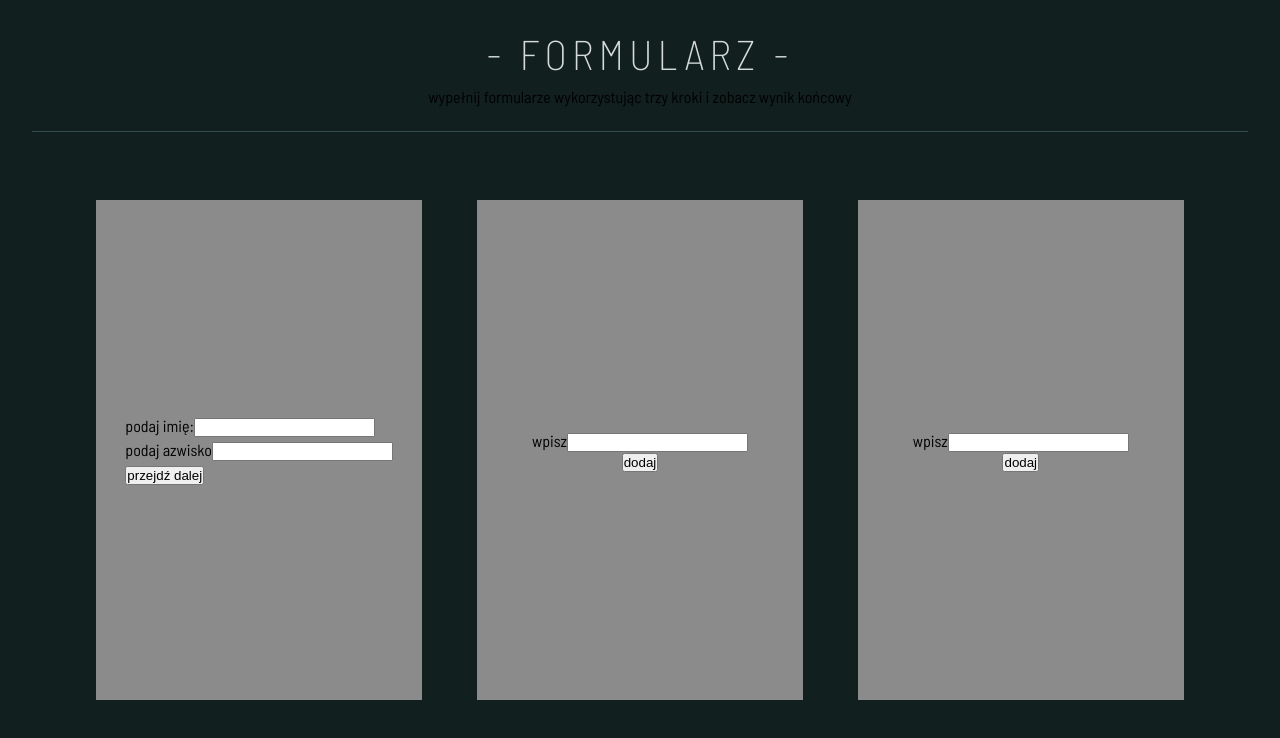
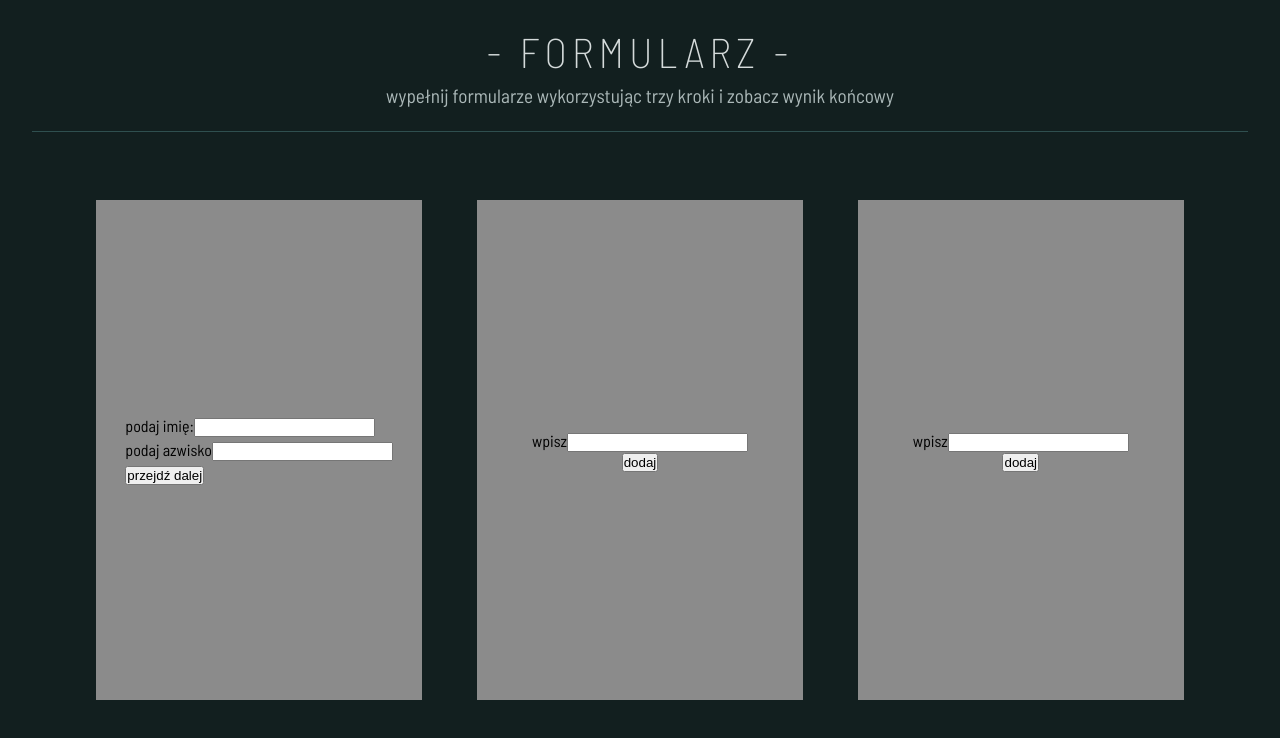
Before and after one commit to Scorpion19702022/React_Mentor_018_MULTI_STEP_FORM_and_TEST, a React (Vite) app: page / in a window 1280 px wide. Shown: the top 738 px of the page. Built offline with nearby package versions, Linux system fonts and the light colour scheme.

Commit message:
added style

```diff
--- a/src/App.module.css
+++ b/src/App.module.css
@@ -50,3 +50,8 @@
 	font-weight: 200;
 	color: var(--color-dark02);
 }
+
+.text_info {
+	font-size: 1.2em;
+	color: var(--color-dark03);
+}
```
